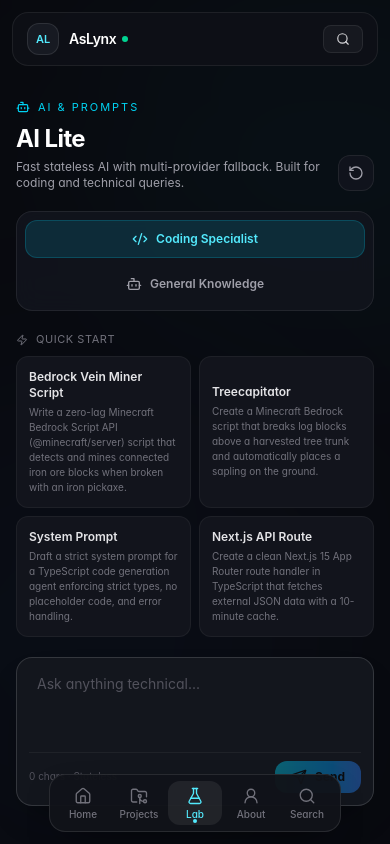
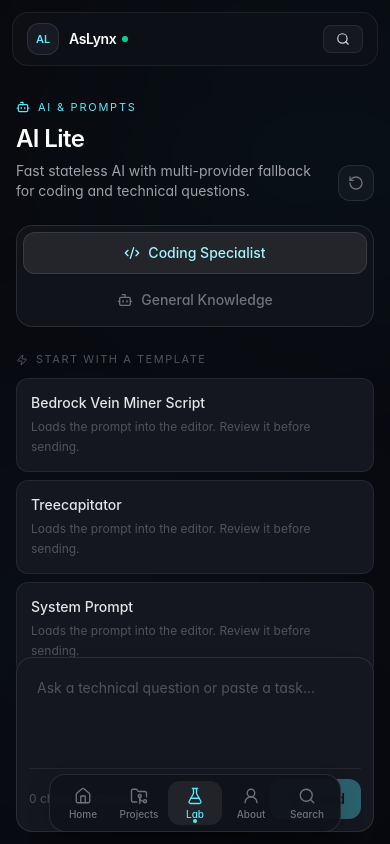
Before and after one commit to TaqyMlk/aslynx-project, a Next.js app: page /lab/ai-lite in a window 390 px wide. Shown: the top 844 px of the page. Built offline with nearby package versions, Linux system fonts and the light colour scheme.

Commit message:
ux: make AI Lite presets non-destructive and improve mobile readability

```diff
--- a/app/lab/ai-lite/page.tsx
+++ b/app/lab/ai-lite/page.tsx
@@ -18,57 +18,81 @@ export default function AILitePage() {
     ['Next.js API Route', 'Create a clean Next.js 15 App Router route handler in TypeScript that fetches external JSON data with a 10-minute cache.']
   ];
 
-  const handleSend = async (customPrompt?: string) => {
-    const text = customPrompt || prompt;
-    if (!text.trim() || loading) return;
-    setLoading(true); setResponse(null); setTelemetry(null);
+  const handleSend = async () => {
+    const text = prompt.trim();
+    if (!text || loading) return;
+    setLoading(true);
+    setResponse(null);
+    setTelemetry(null);
     try {
       const res = await fetch('/api/ai-lite', { method: 'POST', headers: { 'Content-Type': 'application/json' }, body: JSON.stringify({ prompt: text, mode }) });
       const data = await res.json();
       if (!res.ok) throw new Error(data.error || 'Failed to generate response');
       setResponse(data.text);
       setTelemetry({ provider: data.provider || 'AI', model: data.model || 'Default', latencyMs: data.latencyMs || 0 });
-    } catch (err) { setResponse(`Error: ${err instanceof Error ? err.message : String(err)}`); }
-    finally { setLoading(false); }
+    } catch (err) {
+      setResponse(`Error: ${err instanceof Error ? err.message : String(err)}`);
+    } finally {
+      setLoading(false);
+    }
   };
 
-  const copy = async () => { if (!response) return; await navigator.clipboard.writeText(response); setCopied(true); setTimeout(() => setCopied(false), 1800); };
-  const reset = () => { setPrompt(''); setResponse(null); setTelemetry(null); };
+  const copy = async () => {
+    if (!response) return;
+    await navigator.clipboard.writeText(response);
+    setCopied(true);
+    setTimeout(() => setCopied(false), 1800);
+  };
+
+  const reset = () => {
+    setPrompt('');
+    setResponse(null);
+    setTelemetry(null);
+  };
 
   return (
-    <main className="w-full max-w-5xl mx-auto px-4 sm:px-6 pt-24 sm:pt-32 pb-24">
-      <section className="mb-5 flex items-end justify-between gap-4">
+    <main className="w-full max-w-5xl mx-auto px-4 sm:px-6 pt-24 sm:pt-32 pb-28">
+      <section className="mb-6 flex items-end justify-between gap-4">
         <div>
-          <div className="inline-flex items-center gap-2 text-[11px] uppercase tracking-[0.18em] text-cyan-400 mb-2"><Bot className="w-3.5 h-3.5" /> AI & Prompts</div>
-          <h1 className="text-2xl sm:text-3xl font-bold text-white tracking-tight">AI Lite</h1>
-          <p className="mt-1 text-xs sm:text-sm text-zinc-400 max-w-2xl">Fast stateless AI with multi-provider fallback. Built for coding and technical queries.</p>
+          <div className="inline-flex items-center gap-2 text-[11px] uppercase tracking-[0.16em] text-cyan-300 mb-2"><Bot className="w-3.5 h-3.5" /> AI & prompts</div>
+          <h1 className="text-2xl sm:text-3xl font-semibold text-white tracking-tight">AI Lite</h1>
+          <p className="mt-1.5 text-sm text-zinc-400 max-w-2xl">Fast stateless AI with multi-provider fallback for coding and technical questions.</p>
         </div>
-        <button onClick={reset} aria-label="Reset" className="shrink-0 w-9 h-9 rounded-xl glass-panel border-white/10 text-zinc-400 hover:text-white flex items-center justify-center"><RotateCcw className="w-4 h-4" /></button>
+        <button onClick={reset} aria-label="Reset AI Lite" className="shrink-0 w-9 h-9 rounded-xl border border-white/10 bg-white/[0.035] text-zinc-500 hover:text-white hover:bg-white/[0.07] flex items-center justify-center transition-colors"><RotateCcw className="w-4 h-4" /></button>
       </section>
 
-      <section className="glass-panel rounded-2xl border-white/10 p-2 mb-5 flex flex-col sm:flex-row gap-2">
-        <button onClick={() => setMode('coding')} className={`flex-1 flex items-center justify-center gap-2 px-4 py-2.5 rounded-xl text-xs font-semibold transition ${mode === 'coding' ? 'bg-cyan-500/15 text-cyan-300 border border-cyan-400/20' : 'text-zinc-400 hover:text-white hover:bg-white/5'}`}><Code2 className="w-4 h-4" /> Coding Specialist</button>
-        <button onClick={() => setMode('general')} className={`flex-1 flex items-center justify-center gap-2 px-4 py-2.5 rounded-xl text-xs font-semibold transition ${mode === 'general' ? 'bg-blue-500/15 text-blue-300 border border-blue-400/20' : 'text-zinc-400 hover:text-white hover:bg-white/5'}`}><Bot className="w-4 h-4" /> General Knowledge</button>
+      <section aria-label="AI mode" className="bg-[#11131a] rounded-2xl border border-white/10 p-1.5 mb-6 flex flex-col sm:flex-row gap-1.5">
+        <button onClick={() => setMode('coding')} aria-pressed={mode === 'coding'} className={`flex-1 flex items-center justify-center gap-2 px-4 py-2.5 rounded-xl text-sm font-medium transition-colors ${mode === 'coding' ? 'bg-white/[0.08] text-cyan-200 border border-white/10' : 'text-zinc-500 hover:text-zinc-200 hover:bg-white/[0.035]'}`}><Code2 className="w-4 h-4" /> Coding Specialist</button>
+        <button onClick={() => setMode('general')} aria-pressed={mode === 'general'} className={`flex-1 flex items-center justify-center gap-2 px-4 py-2.5 rounded-xl text-sm font-medium transition-colors ${mode === 'general' ? 'bg-white/[0.08] text-blue-200 border border-white/10' : 'text-zinc-500 hover:text-zinc-200 hover:bg-white/[0.035]'}`}><Bot className="w-4 h-4" /> General Knowledge</button>
       </section>
 
-      <section className="mb-5">
-        <div className="flex items-center gap-2 mb-2 text-[11px] uppercase tracking-wider text-zinc-500"><Zap className="w-3 h-3" /> Quick start</div>
-        <div className="grid grid-cols-2 lg:grid-cols-4 gap-2">
-          {presets.map(([title, text]) => <button key={title} onClick={() => { setPrompt(text); handleSend(text); }} className="bg-[#12141c] hover:bg-[#181b25] rounded-xl border border-white/5 hover:border-white/10 p-3 text-left transition min-h-[72px]"><span className="block text-xs font-semibold text-zinc-200">{title}</span><span className="block mt-1 text-[10px] text-zinc-500 line-clamp-2">{text}</span></button>)}
+      <section className="mb-6">
+        <div className="flex items-center gap-2 mb-2.5 text-[11px] uppercase tracking-[0.14em] text-zinc-600"><Zap className="w-3 h-3" /> Start with a template</div>
+        <div className="grid grid-cols-1 sm:grid-cols-2 lg:grid-cols-4 gap-2">
+          {presets.map(([title, text]) => (
+            <button key={title} type="button" onClick={() => setPrompt(text)} className="bg-[#14171f] hover:bg-[#191d27] rounded-xl border border-white/[0.07] hover:border-white/[0.13] p-3.5 text-left transition-colors min-h-[84px]">
+              <span className="block text-sm font-medium text-zinc-200">{title}</span>
+              <span className="block mt-1 text-xs leading-5 text-zinc-600 line-clamp-2">Loads the prompt into the editor. Review it before sending.</span>
+            </button>
+          ))}
         </div>
       </section>
 
-      <section className="glass-panel-elevated rounded-2xl border-white/10 p-3 sm:p-4 sticky bottom-3 z-20 backdrop-blur-xl">
-        <textarea value={prompt} onChange={e => setPrompt(e.target.value)} rows={3} placeholder="Ask anything technical..." className="w-full bg-transparent text-sm text-white placeholder:text-zinc-600 resize-none focus:outline-none px-2 py-1" />
-        <div className="flex items-center justify-between border-t border-white/5 pt-2 mt-2"><span className="text-[10px] text-zinc-600">{prompt.length} chars · Stateless</span><button onClick={() => handleSend()} disabled={loading || !prompt.trim()} className="inline-flex items-center gap-2 px-4 py-2 rounded-xl bg-gradient-to-r from-cyan-400 to-blue-500 text-black text-xs font-bold disabled:opacity-40">{loading ? <Sparkles className="w-4 h-4 animate-spin" /> : <Send className="w-4 h-4" />} {loading ? 'Thinking' : 'Send'}</button></div>
+      <section className="bg-[#14171f] rounded-2xl border border-white/10 p-3 sm:p-4 sticky bottom-3 z-20 shadow-[0_18px_45px_-28px_rgba(0,0,0,.95)]">
+        <label htmlFor="ai-lite-prompt" className="sr-only">AI prompt</label>
+        <textarea id="ai-lite-prompt" value={prompt} onChange={event => setPrompt(event.target.value)} rows={3} placeholder="Ask a technical question or paste a task..." className="w-full bg-transparent text-sm text-white placeholder:text-zinc-600 resize-none focus:outline-none px-2 py-1.5 leading-6" />
+        <div className="flex items-center justify-between gap-3 border-t border-white/[0.07] pt-2.5 mt-2">
+          <span className="text-xs text-zinc-600">{prompt.length} chars · Stateless</span>
+          <button onClick={handleSend} disabled={loading || !prompt.trim()} className="inline-flex items-center gap-2 px-4 py-2.5 rounded-xl bg-cyan-300 text-[#071014] text-sm font-semibold hover:bg-cyan-200 active:bg-cyan-400 disabled:opacity-35 disabled:cursor-not-allowed transition-colors">{loading ? <Sparkles className="w-4 h-4 animate-spin" /> : <Send className="w-4 h-4" />} {loading ? 'Thinking' : 'Send'}</button>
+        </div>
       </section>
 
-      {response && <section className="mt-5 bg-[#12141c] rounded-2xl border border-white/10 overflow-hidden">
-        <div className="flex flex-wrap items-center justify-between gap-2 px-4 py-3 border-b border-white/5 bg-black/10">
-          <div className="flex items-center gap-2 text-[10px] text-zinc-400"><ShieldCheck className="w-3.5 h-3.5 text-emerald-400" /><span className="text-zinc-200">Response</span>{telemetry && <><span>·</span><span>{telemetry.provider} / {telemetry.model}</span><Gauge className="w-3 h-3" /><span>{telemetry.latencyMs}ms</span></>}</div>
-          <button onClick={copy} className="flex items-center gap-1.5 text-[10px] text-zinc-400 hover:text-white">{copied ? <Check className="w-3 h-3 text-emerald-400" /> : <Copy className="w-3 h-3" />}{copied ? 'Copied' : 'Copy'}</button>
+      {response && <section className="mt-6 bg-[#14171f] rounded-2xl border border-white/10 overflow-hidden">
+        <div className="flex flex-wrap items-center justify-between gap-2 px-4 py-3 border-b border-white/[0.07]">
+          <div className="flex items-center gap-2 text-xs text-zinc-500"><ShieldCheck className="w-3.5 h-3.5 text-emerald-400" /><span className="text-zinc-300">Response</span>{telemetry && <><span>·</span><span>{telemetry.provider} / {telemetry.model}</span><Gauge className="w-3 h-3 ml-1" /><span>{telemetry.latencyMs}ms</span></>}</div>
+          <button onClick={copy} className="flex items-center gap-1.5 min-h-8 px-2 rounded-lg text-xs text-zinc-500 hover:text-white hover:bg-white/[0.05] transition-colors">{copied ? <Check className="w-3.5 h-3.5 text-emerald-400" /> : <Copy className="w-3.5 h-3.5" />}{copied ? 'Copied' : 'Copy'}</button>
         </div>
-        <pre className="p-4 sm:p-5 text-xs sm:text-sm leading-relaxed text-zinc-200 whitespace-pre-wrap break-words overflow-x-auto max-h-[65vh] overflow-y-auto font-mono">{response}</pre>
+        <pre className="p-4 sm:p-5 text-sm leading-6 text-zinc-200 whitespace-pre-wrap break-words overflow-x-auto max-h-[65vh] overflow-y-auto font-mono">{response}</pre>
       </section>}
     </main>
   );
```
